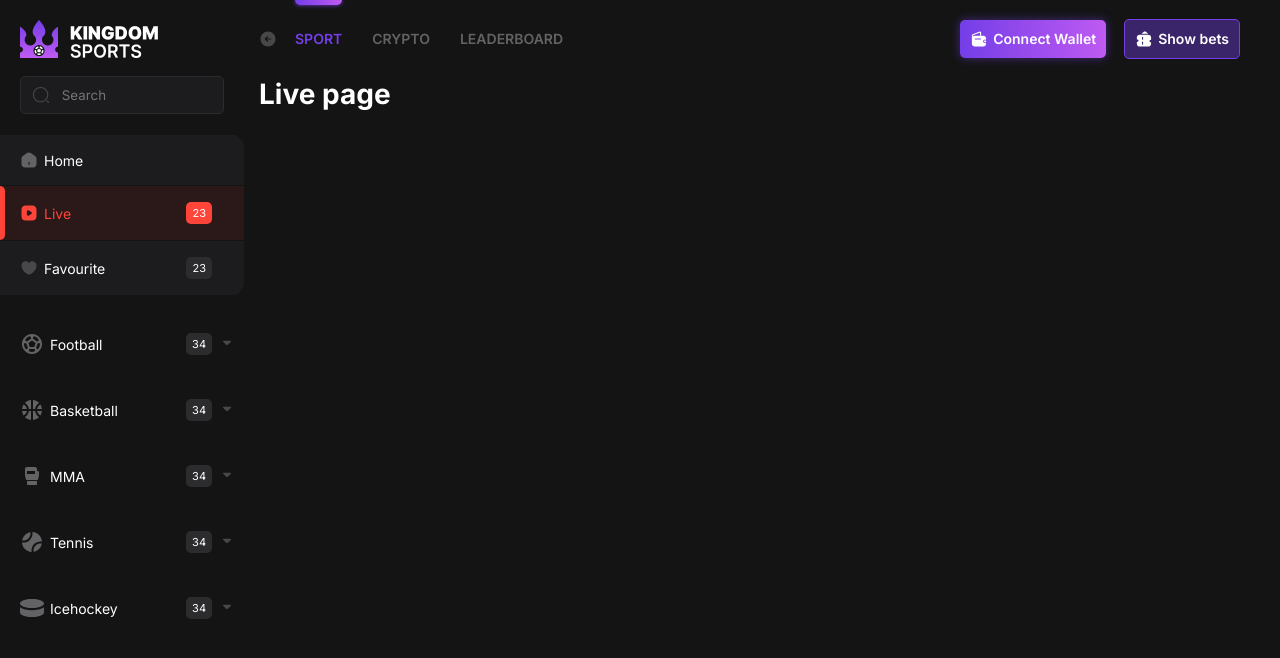
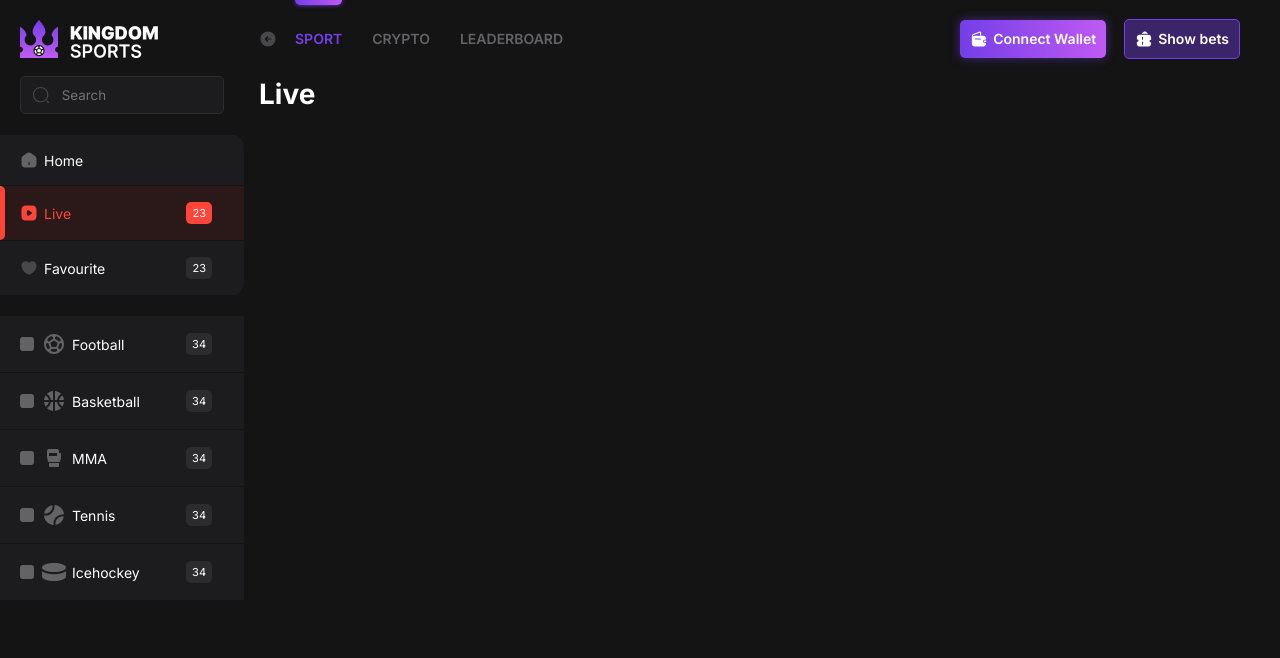
Before and after one commit to muhammad-junaid1/kingdom-sport, a React (Create React App) app: page /sport/live in a window 1280 px wide. Shown: the top 658 px of the page. Built offline with nearby package versions, Linux system fonts and the light colour scheme.

Commit message:
live navbar done

```diff
--- a/src/components/CryptoNavbar.jsx
+++ b/src/components/CryptoNavbar.jsx
@@ -1,13 +1,11 @@
 import React from 'react';
 import Navbar from "./Navbar";
 import data from "../sampleData";
-import {useParams} from "react-router-dom";
 
 const CryptoNavbar = ({isMobile, forMobile, showNavbar}) => {
-    const {type} = useParams();
     return (
         <>
-            <Navbar isMobile={isMobile} index={type} forMobile={forMobile} showNavbar={showNavbar} isCrypto={true} cryptoData={data.cryptoItems}/>
+            <Navbar isMobile={isMobile} forMobile={forMobile} showNavbar={showNavbar} isCrypto={true} cryptoData={data.cryptoItems}/>
         </>
     );
 };
--- /dev/null
+++ b/src/components/LiveNavbar.jsx
@@ -0,0 +1,14 @@
+import React from 'react';
+import Navbar from "./Navbar";
+import sampleData from "../sampleData";
+
+const LiveNavbar = ({isMobile, forMobile, showNavbar}) => {
+    return (
+        <>
+            <Navbar isMobile={isMobile} forMobile={forMobile} showNavbar={showNavbar} isLive={true} liveNavbarData={sampleData.dropDownsData}/>
+        </>
+    );
+};
+
+
+export default LiveNavbar;
--- a/src/components/Main.jsx
+++ b/src/components/Main.jsx
@@ -13,6 +13,7 @@ import Favourites from "./pages/Favourites";
 import Crypto from "./pages/Crypto";
 import LeaderBoard from "./pages/LeaderBoard";
 import CryptoNavbar from "./CryptoNavbar";
+import LiveNavbar from "./LiveNavbar";
 
 export const NavbarContext = React.createContext({});
 
@@ -40,6 +41,7 @@ const Main = () => {
             <Routes>
             <Route path="/" element={<Navbar setCollapse={setCollapseNavbar} collapse={collapseNavbar && true}/>}/>
             <Route path="/sport/:page" element={<Navbar setCollapse={setCollapseNavbar}  collapse={collapseNavbar && true}/>}/>
+            <Route path="/sport/live" element={<LiveNavbar setCollapse={setCollapseNavbar}  collapse={collapseNavbar && true}/>}/>
               <Route
                 path="/crypto/all"
                 element={
@@ -152,6 +154,17 @@ const Main = () => {
                       />
                     }
                   />
+                <Route
+                    path="/sport/:live"
+                    element={
+                      <LiveNavbar
+                        isMobile={isMobile}
+                        forMobile={true}
+                        showNavbar={showNavbar}
+                      />
+                    }
+                  />
+
 
                   <Route
                     path="/crypto/all"
--- a/src/components/Navbar.jsx
+++ b/src/components/Navbar.jsx
@@ -7,11 +7,19 @@ import FullLogo from "../assets/full-logo.png";
 import HalfLogo from "../assets/half-logo.png";
 import SearchInput from "./SearchInput";
 import sampleData from "../sampleData";
+import {useLocation} from "react-router-dom";
 
-const Navbar = ({collapse, isMobile, showNavbar, isCrypto, cryptoData, setCollapse}) => {
+const Navbar = ({collapse, isMobile, showNavbar, isCrypto, cryptoData, setCollapse, isLive, liveNavbarData}) => {
   const dropDowns = sampleData.dropDownsData;
   const [toggled, setToggled] = useState(null);
-  const [checked, setChecked] = useState(null);
+  const [checked, setChecked] = useState("all");
+  const {search} = useLocation();
+
+    const params = new URLSearchParams(search);
+    let paramObj = {};
+    for(var value of params.keys()) {
+         paramObj[value] = params.get(value);
+     }
   return (
     <>
       <div className="navbar" style={{paddingRight: (isMobile && !showNavbar) ? 0 : ""}}>
@@ -27,7 +35,7 @@ const Navbar = ({collapse, isMobile, showNavbar, isCrypto, cryptoData, setCollap
       </div>
         <div className="navbar__main-items-container">
           <ul>
-          {!isCrypto ?
+          {(!isCrypto) ?
           <>
             <li>
               <NavbarItem
@@ -70,9 +78,11 @@ const Navbar = ({collapse, isMobile, showNavbar, isCrypto, cryptoData, setCollap
           })}
           </>
           }
+
+
           </ul>
         </div>
-        {!isCrypto &&
+        {(!isCrypto && !isLive) &&
         <div className="navbar__dropdown-items-container">
           <ul>
             {dropDowns.map((item, index) => {
@@ -94,6 +104,13 @@ const Navbar = ({collapse, isMobile, showNavbar, isCrypto, cryptoData, setCollap
           </ul>
         </div>
         }
+        <div className="live-navbar-items">
+        {isLive && <>
+            {liveNavbarData.map((item) =>
+              <NavbarItem isDropDown={false} Icon={SVGIcons[item.icon]} text={item.text} number={item.number} collapse={collapse} isLiveItem={true} isActiveLiveItem={paramObj.hasOwnProperty(item.text)}/>
+            )}
+        </>}
+        </div>
       </div>
     </>
   );
--- a/src/components/NavbarItem.jsx
+++ b/src/components/NavbarItem.jsx
@@ -1,7 +1,7 @@
-import React from "react";
+import React, {useState, useRef, useEffect} from "react";
 import SVGIcons from "./SvgIcons";
 import {NavbarContext} from "./Main";
-import { NavLink } from "react-router-dom";
+import { NavLink, Link, useLocation } from "react-router-dom";
 
 const NavbarItem = ({
   Icon,
@@ -9,8 +9,23 @@ const NavbarItem = ({
   number,
   isDropDown,
   isHome,
-  isLive, collapse, active, onToggle, target, noIcon, isCryptoItem, onCheck, activeRadio, forAll, setChecked
+  isLive, collapse, active, onToggle, target, noIcon, isCryptoItem, onCheck, activeRadio, forAll, setChecked, isLiveItem, isActiveLiveItem
 }) => {
+  const [activeLiveCheckBox, setActiveLiveCheckBox] = useState(false);
+  const inputElement = useRef();
+
+  // Determine the query params
+  const {search} = useLocation();
+  let query = search;
+  if(query.length === 0) {
+    query += `?${text}=true&`;
+  } else {
+    if(!query.includes(text)) {
+      query += `${text}=true&`;
+    } else {
+      query = query.replace(`${text}=true&`, "");
+    }
+  }
 
   const {isMobile, setShowNavbar, setCollapseNavbar, setShowBets} = React.useContext(NavbarContext);
   const onToggleAndCollapse = () => {
@@ -24,10 +39,24 @@ const NavbarItem = ({
     }
     if(isCryptoItem && !forAll){
       onCheck();
-    } else {
+    } if(forAll) {
       setChecked("all");
     }
   }
+
+   const handleLiveItem =() =>{
+    if(isLiveItem){
+      inputElement.current.checked = true;
+      setActiveLiveCheckBox(!activeLiveCheckBox);
+    }
+   }
+
+ useEffect(() => {
+  if(isActiveLiveItem) {
+    inputElement.current.checked = true;
+    setActiveLiveCheckBox(true);
+  }
+ }, [activeLiveCheckBox, isActiveLiveItem]);
 
   return (
     <>
@@ -42,12 +71,12 @@ const NavbarItem = ({
           <>
             <div className="left">
               {(isCryptoItem) && <>
-              <input style={{display: "none"}} type="radio" name="crypto" value={text}/>
+              <input style={{display: "none"}} type="radio" name="crypto" value={text} checked={activeRadio} onChange={HideNavOnClickOnMobile}/>
               <div className={`radio-icon${(activeRadio==="all" || activeRadio===true) ? " radio-active": ""}`}>
                 <div className="active-radio-circle" style={{display: (activeRadio==="all" || activeRadio===true) ? "block" : "none"}}></div>
               </div>
-              </>
-}
+              </>}
+
               {!noIcon && <Icon />}
               <p className="navbar__item-text">{text}</p>
             </div>
@@ -65,17 +94,25 @@ const NavbarItem = ({
           className="active-border"
         ></div>
       </NavLink> :
-      <div
+      (isLiveItem ? <Link to={query}>
+        <div
         className={`navbar__item${isDropDown ? " navbar__item--dropdown" : ""}${
-          active ? " active-navbar-item" : ""}${isLive ? " navbar__item-live" : ""}`}
-        onClick={(isDropDown && !collapse) ? onToggle : (isDropDown ? onToggleAndCollapse : null)}
+          active ? " active-navbar-item" : ""}${(isLive || activeLiveCheckBox) ? " navbar__item-live" : ""}${activeLiveCheckBox ? " live-active" : ""}`}
+        onClick={(isDropDown && !collapse) ? onToggle : (isDropDown ? onToggleAndCollapse : handleLiveItem)}
       >
         {collapse ? (
           [!noIcon &&<Icon />]
         ) : (
           <>
             <div className="left">
+              {(isLiveItem) && <>
+              <input style={{display: "none"}} type="checkbox" name="live" value={text} ref={inputElement} checked={activeLiveCheckBox}/>
+              <div className={`radio-icon${(activeLiveCheckBox) ? " live-checkbox-active": ""}`}>
+                <div className="live-checkbox-active-inner" style={{display: activeLiveCheckBox ? "block" : "none"}}><SVGIcons.TickSquare/></div>
+              </div>
+              </>}
               {!noIcon && <Icon />}
+
               <p className="navbar__item-text">{text}</p>
             </div>
             <div className="right">
@@ -91,7 +128,43 @@ const NavbarItem = ({
         <div
           className="active-border"
         ></div>
-      </div>}
+      </div>
+      </Link>
+
+      : <div
+        className={`navbar__item${isDropDown ? " navbar__item--dropdown" : ""}${
+          active ? " active-navbar-item" : ""}${isLive ? " navbar__item-live" : ""}`}
+        onClick={(isDropDown && !collapse) ? onToggle : (isDropDown ? onToggleAndCollapse : handleLiveItem)}
+      >
+        {collapse ? (
+          [!noIcon &&<Icon />]
+        ) : (
+          <>
+            <div className="left">
+              {(isLiveItem) && <>
+              <input style={{display: "none"}} type="checkbox" name="live" value={text} ref={inputElement} checked={activeLiveCheckBox}/>
+              <div className={`radio-icon${(activeLiveCheckBox) ? " radio-active": ""}`}>
+                <div className="active-radio-circle" style={{display: activeLiveCheckBox ? "block" : "none"}}></div>
+              </div>
+              </>}
+              {!noIcon && <Icon />}
+
+              <p className="navbar__item-text">{text}</p>
+            </div>
+            <div className="right">
+              {!isHome && <span className="navbar__item-number">{number}</span>}
+              <div style={{ visibility: isDropDown ? "visible" : "hidden" }}>
+                {active ? <SVGIcons.ArrowUp /> : <SVGIcons.ArrowDown />}
+              </div>
+            </div>
+          </>
+        )}
+
+        {/* Border left */}
+        <div
+          className="active-border"
+        ></div>
+      </div>)}
     </>
   );
 };
--- a/src/components/SvgIcons.jsx
+++ b/src/components/SvgIcons.jsx
@@ -572,6 +572,15 @@ const Activity = ({ color }) => {
     </>
   );
 };
+const TickSquare = ({ color }) => {
+  return (
+    <>
+<svg style={{ color: color ? color : "#FF453A" }} width="16" height="16" viewBox="0 0 16 16" fill="none" xmlns="http://www.w3.org/2000/svg">
+<path d="M10.7933 1.33325H5.20659C2.77992 1.33325 1.33325 2.77992 1.33325 5.20659V10.7866C1.33325 13.2199 2.77992 14.6666 5.20659 14.6666H10.7866C13.2133 14.6666 14.6599 13.2199 14.6599 10.7933V5.20659C14.6666 2.77992 13.2199 1.33325 10.7933 1.33325ZM11.1866 6.46659L7.40659 10.2466C7.31325 10.3399 7.18659 10.3933 7.05325 10.3933C6.91992 10.3933 6.79325 10.3399 6.69992 10.2466L4.81325 8.35992C4.61992 8.16659 4.61992 7.84659 4.81325 7.65325C5.00659 7.45992 5.32659 7.45992 5.51992 7.65325L7.05325 9.18659L10.4799 5.75992C10.6733 5.56659 10.9933 5.56659 11.1866 5.75992C11.3799 5.95325 11.3799 6.26659 11.1866 6.46659Z" fill="currentColor"/>
+</svg>
+    </>
+  );
+};
 
 const icons = {
   Home,
@@ -595,6 +604,6 @@ const icons = {
   CloseMenu,
   Crypto,
   LeaderBoard,
-  Bets2, CloseMenuCircle, Save2, SingleBet, Trash, Activity, CopyBetID
+  Bets2, CloseMenuCircle, Save2, SingleBet, Trash, Activity, CopyBetID, TickSquare
 };
 export default icons;
--- a/src/components/pages/Live.jsx
+++ b/src/components/pages/Live.jsx
@@ -1,9 +1,19 @@
 import React from 'react';
+import {useLocation} from "react-router-dom";
 
 const Live = () => {
+    const {search} = useLocation();
+    const params = new URLSearchParams(search);
+    let paramObj = {};
+    for(var value of params.keys()) {
+         paramObj[value] = params.get(value);
+     }
     return (
         <>
-            <h1>Live page</h1>
+            <h1>Live</h1>
+            {Object.keys(paramObj).map((i) => {
+                return <p>{i}</p>
+            })}
         </>
     );
 };
--- a/src/css/Navbar.css
+++ b/src/css/Navbar.css
@@ -142,6 +142,14 @@
     background-color: var(--red1) !important;
 }
 
+.navbar__item-live.live-active {
+    background-color: var(--red1) !important;
+}
+
+.navbar__item-live.live-active svg {
+    color: var(--red6) !important;
+}
+
 .navbar__item-live.active .active-border {
     display: block;
     background: var(--red6);
@@ -179,6 +187,22 @@ input[type="radio"] {
     left: 50%;
 }
 
+.live-checkbox-active {
+    position: relative;
+    background: transparent !important;
+}
+
+.live-checkbox-active-inner svg{
+    position: absolute;
+    top: 50%;
+    left: 50%;
+    transform: translate(-50%, -50%);
+}
+
+.live-navbar-items {
+    margin-top: 2.0rem;
+}
+
 @media all and (max-width: 500px) {
     .navbar__header{
         padding-top:0;
--- a/src/sampleData.js
+++ b/src/sampleData.js
@@ -167,6 +167,26 @@ const data = {
       winner: "First",
       activity: 5.2
     },
+  ],
+  liveNavItems: [
+    {
+      icon: "Soccer",
+      text: "Football",
+      number: 34,
+    }, {
+      icon: "Tennis",
+      text: "Tennis",
+      number: 2,
+    }, {
+      icon: "BasketBall",
+      text: "Basketball",
+      number: 2,
+    }
+    , {
+      icon: "MMA",
+      text: "MMA",
+      number: 2,
+    }
   ]
 };
 
```
